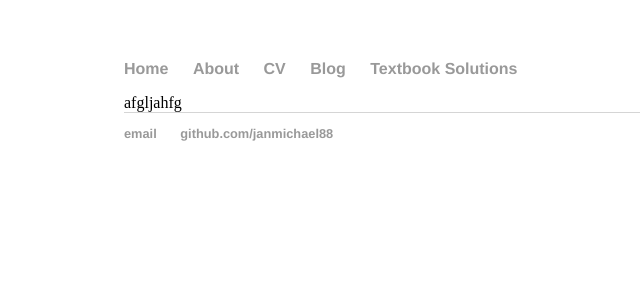
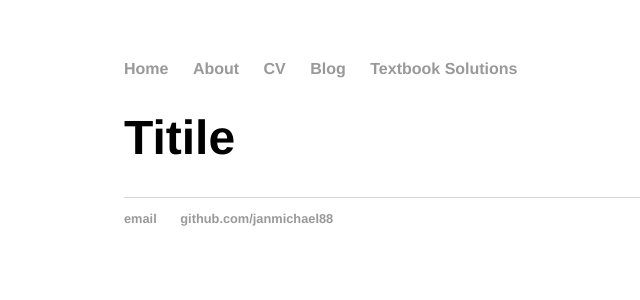
Before and after one commit to janmichael88/janmichael88.github.io, a Jekyll site: the page built from About/index.html, in a window 1280 px wide. Shown: the top 300 px of the page, without its empty margins (68-708 px from the left). Built offline with Jekyll 4.4.1, drawn with Linux system fonts in a browser that asks for light colours.

Commit message:
Update index.html

```diff
--- a/About/index.html
+++ b/About/index.html
@@ -2,4 +2,4 @@
 layout: default
 title: Jan Michael Austria's About
 ---
-afgljahfg
+<h1> Titile </h1>
```
